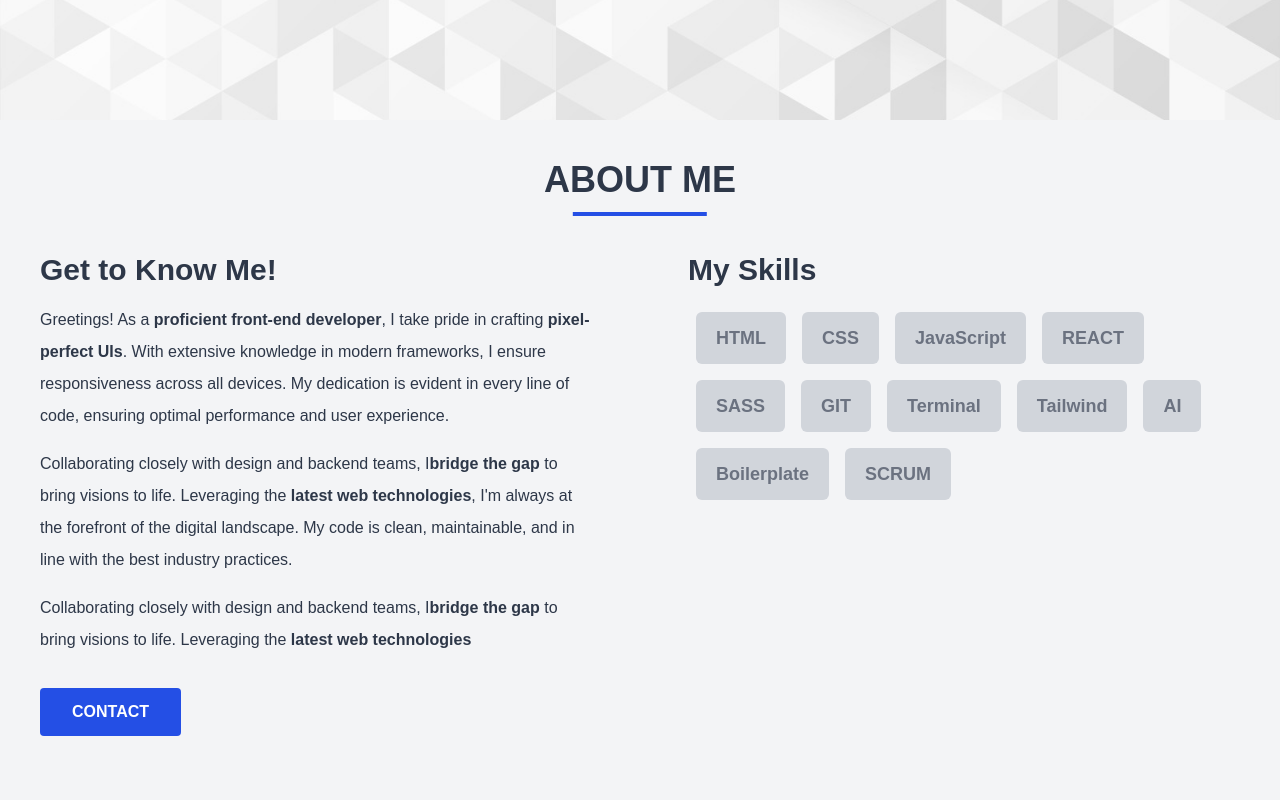
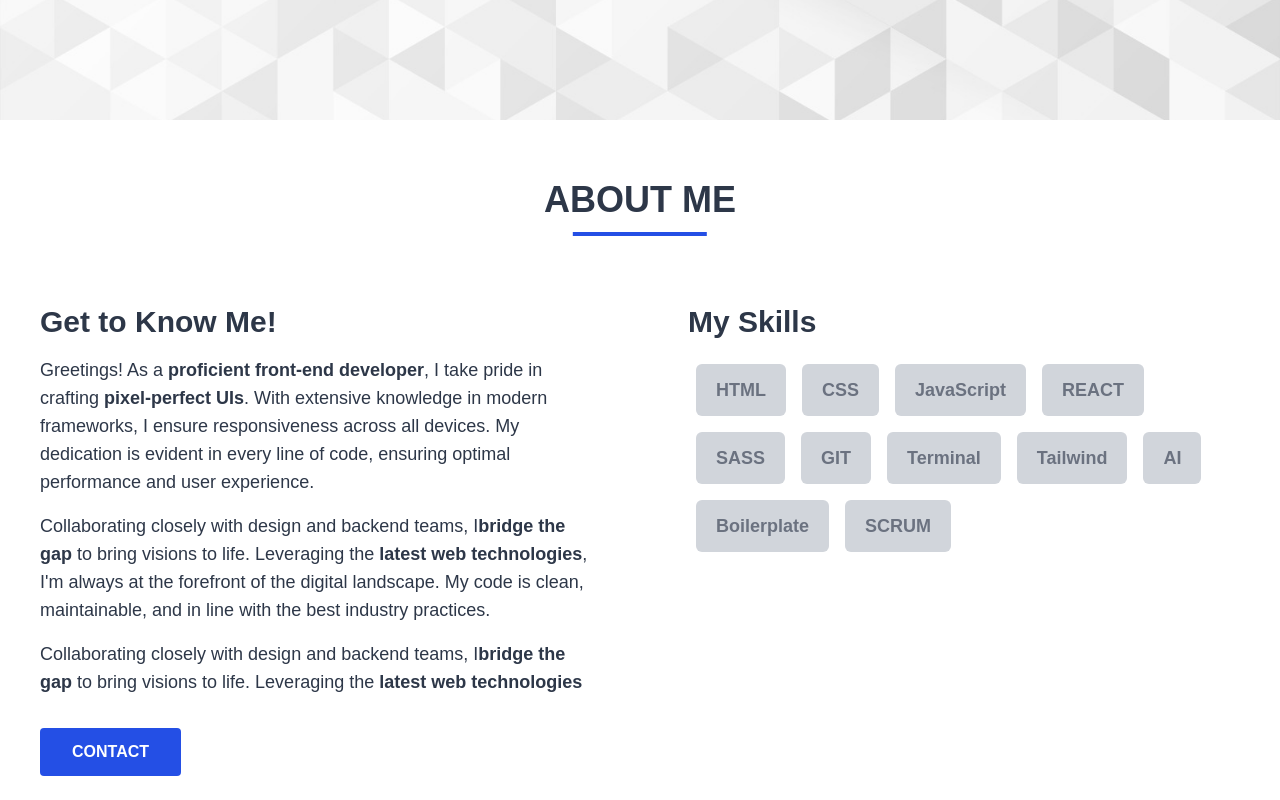
Before and after one commit to SantamariaCodes/basic-portfolio-website, a React (Create React App) app: page / in a window 1280 px wide. Shown: the part 680-1480 px from the top of the page. Built offline with nearby package versions, Linux system fonts and the light colour scheme.

Commit message:
feat(about): improved ui on about me by setting a max with

```diff
--- a/src/components/About.tsx
+++ b/src/components/About.tsx
@@ -3,18 +3,18 @@ import React from "react";
 const About = React.forwardRef<HTMLDivElement>((props, ref) => (
   <div
     ref={ref}
-    className="section pb-[1000px] flex flex-col items-center md:pt-10 p-5"
+    className="section  flex flex-col items-center md:pt-10 p-5 bg-white  pb-20"
   >
-    <h2 className="mb-4 pb-4 420px:text-lg sm:text-2xl md:text-3xl lg:text-4xl text-center relative font-extrabold">
+    <h2 className="my-5 pb-2 md:pb-4  lg:mb-12 420px:text-lg sm:text-2xl md:text-3xl lg:text-4xl text-center relative font-extrabold">
       ABOUT ME
       <span className="absolute left-1/2 bottom-0 transform translate-x-[-50%] w-[70%] h-1 bg-deepBlue"></span>
     </h2>
-    <div className="text-left w-full md:flex md:space-x-4 gap-10">
+    <div className="text-left w-full md:flex md:space-x-4 gap-10  max-w-[1420px]">
       <div className="md:w-1/2 md:p-5">
         <h3 className="text-lg sm:text-xl md:text-2xl lg:text-3xl font-bold mb-4 text-left">
           Get to Know Me!
         </h3>
-        <div className="mb-8 leading-8">
+        <div className="mb-8 leading-8 xl:text-lg">
           <div className="mb-4">
             Greetings! As a <strong>proficient front-end developer</strong>, I
             take pride in crafting <strong>pixel-perfect UIs</strong>. With
@@ -68,7 +68,6 @@ const About = React.forwardRef<HTMLDivElement>((props, ref) => (
             </span>
           ))}
         </div>
-
       </div>
     </div>
   </div>
```
Lines whose indentation alone changed are shown as unchanged.
